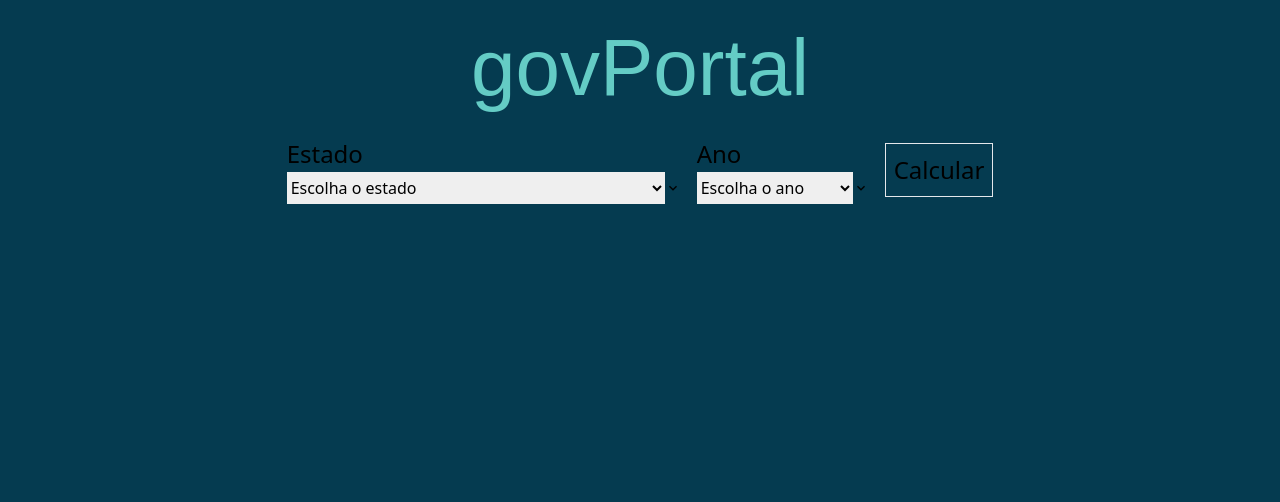
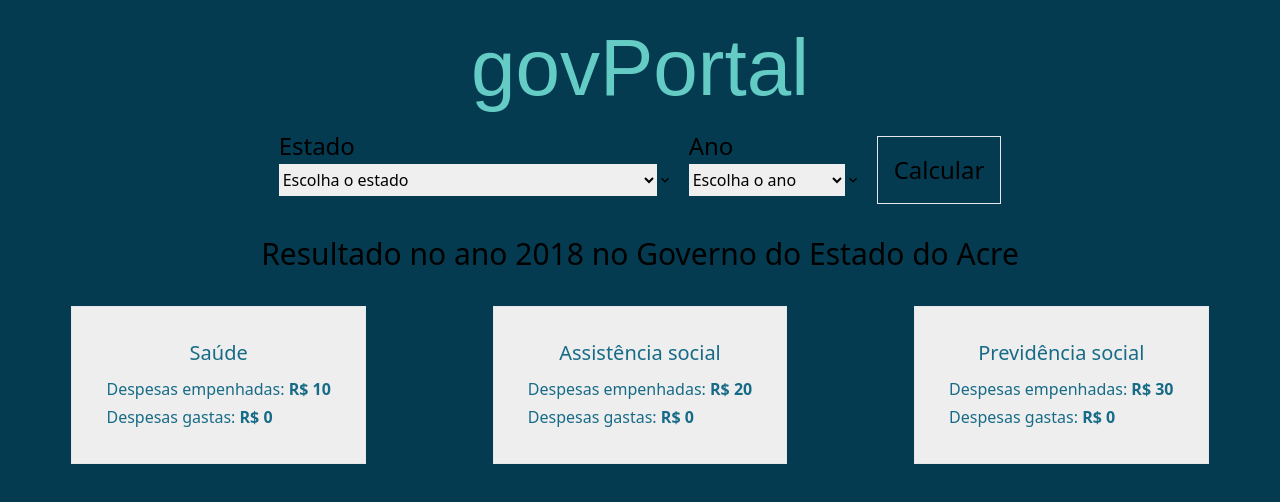
Before and after one commit to brunom764/govPortal, a Next.js app: page / in a window 1280 px wide. Shown: the top 502 px of the page. Built offline with nearby package versions, Linux system fonts and the light colour scheme.

Commit message:
fix: bug in results component

```diff
--- a/src/components/Results/index.tsx
+++ b/src/components/Results/index.tsx
@@ -9,38 +9,37 @@
      ValuesType[] {
         return values.filter((value) => value.state === targetState && value.year === targetYear);
       }
+    const filteredResults:ValuesType[] = filterValues(values, data.state, data.year)
 
-
-    const filteredResults:ValuesType[] = filterValues(values, data.state, data.year)
     return (
         <Box>
         <h1 className="text-center py-8 text-3xl">Resultado no ano {data.year} no {data.state}</h1>
-        <Flex justify="space-around">
-        <Box borderWidth={1} p={32}  backgroundColor="#EEEEEE">
+        <Flex justify="space-around" wrap="wrap">
+        <Box borderWidth={1} p={32} m={2} backgroundColor="#EEEEEE">
             <Text color="#176B87" as="h2" className="text-center pb-2 text-xl">Saúde</Text>
                 <Text as="p" color="#176B87" p={2}>
-                Despesas empenhadas: <b>{filteredResults[0]?.data[0].expanseCommitted || 0}</b>
+                Despesas empenhadas: <b>R$ {filteredResults[0]?.data[0].expanseCommitted || 0}</b>
                 </Text>
                 <Text as="p" color="#176B87" p={2}>
-                Despesas gastas: <b>{filteredResults[0]?.data[1].expensePaied || 0}</b>
+                Despesas gastas: <b>R$ {filteredResults[0]?.data[1].expensePaied || 0}</b>
                 </Text>
             </Box>
-            <Box borderWidth={1} p={32} backgroundColor="#EEEEEE">
+            <Box borderWidth={1} p={32} m={2} backgroundColor="#EEEEEE">
                 <Text color="#176B87" as="h2" className="text-center pb-2 text-xl">Assistência social</Text>
                 <Text as="p" color="#176B87" p={2}>
-                    Despesas empenhadas: <b>{filteredResults[0]?.data[1].expanseCommitted || 0}</b>
+                    Despesas empenhadas: <b>R$ {filteredResults[0]?.data[1].expanseCommitted || 0}</b>
                 </Text>
                 <Text as="p" color="#176B87" p={2}>
-                    Despesas gastas: <b>{filteredResults[0]?.data[1].expensePaied || 0}</b>
+                    Despesas gastas: <b>R$ {filteredResults[0]?.data[1].expensePaied || 0}</b>
                     </Text>
             </Box>
-            <Box borderWidth={1} p={32}  backgroundColor="#EEEEEE">
+            <Box borderWidth={1} p={32} m={2}  backgroundColor="#EEEEEE">
             <Text color="#176B87" as="h2" className="text-center pb-2 text-xl">Previdência social</Text>
                 <Text as="p" color="#176B87" p={2}>
-                Despesas empenhadas: <b>{filteredResults[0]?.data[2].expanseCommitted || 0}</b>
+                Despesas empenhadas: <b>R$ {filteredResults[0]?.data[2].expanseCommitted || 0}</b>
                     </Text>
                 <Text as="p" color="#176B87" p={2}>
-                Despesas gastas: <b>{filteredResults[0]?.data[2].expensePaied || 0}</b>
+                Despesas gastas: <b>R$ {filteredResults[0]?.data[2].expensePaied || 0}</b>
                     </Text>
             </Box>
         </Flex>
--- a/src/components/calculatorForm/index.tsx
+++ b/src/components/calculatorForm/index.tsx
@@ -3,6 +3,7 @@
 import { useForm } from "react-hook-form";
 import schema from "./schema";
 import { States, Years } from "@/utils/enums";
+import Result from "../Results";
 
 export type FormValues = {
     state: States | string;
@@ -10,8 +11,10 @@
   };
 
 
-export default function CalculatorForm({onSubmitSuccessfully}:
-  {onSubmitSuccessfully: (data: FormValues) => void}){
+export default function CalculatorForm({onSubmitSuccessfully, dataInfo, setDataInfo}:
+  {onSubmitSuccessfully: (data: FormValues) => void,
+    dataInfo: FormValues,
+    setDataInfo: (data: FormValues) => void}){
     const {
         register,
         handleSubmit,
@@ -20,7 +23,6 @@
       } = useForm<FormValues>({
         resolver: yupResolver(schema),
       });
-
       async function onSubmit(data: FormValues) {
         try {
           onSubmitSuccessfully(data);
@@ -29,10 +31,10 @@
         }
       }
 
-
     return (
-      <form onSubmit={handleSubmit(onSubmit)} className="flex items-center justify-center">
-          <FormControl isInvalid={!!errors.state} my={8} mx={16}>
+      <>
+        <form onSubmit={handleSubmit(onSubmit)} className="flex justify-center flex-wrap">
+            <FormControl isInvalid={!!errors.state} mb={8} mx={16}>
               <FormLabel fontSize="1.5rem">Estado</FormLabel>
               <Select placeholder="Escolha o estado"  className="text-black" h={32} {...register("state")}>
               {Object.values(States).map((state: States) => (
@@ -44,7 +46,7 @@
               <FormErrorMessage>{errors.state?.message}</FormErrorMessage>
             </FormControl>
 
-          <FormControl isInvalid={!!errors.state} my={8} mx={16}>
+            <FormControl isInvalid={!!errors.state} mb={8} mx={16}>
               <FormLabel fontSize="1.5rem">Ano</FormLabel>
               <Select placeholder="Escolha o ano"  h={32} className="text-black" {...register("year")}>
               {Object.values(Years).map((year: Years) => (
@@ -59,12 +61,14 @@
             <Button
               type="submit"
               borderWidth={1}
-            p={8} my={8} mx={16} fontSize="1.5rem"
+              px={16} py={8} mt={8} mx={16} fontSize="1.5rem"
               isLoading={isSubmitting}
               loadingText="Calculando..."
             >
               Calcular
             </Button>
         </form>
+        <Result data={dataInfo} />
+      </>
     )
 }
--- a/src/pages/index.tsx
+++ b/src/pages/index.tsx
@@ -1,23 +1,26 @@
-
 import Result from '@/components/Results'
 import CalculatorForm, { FormValues} from '@/components/calculatorForm'
+import { States, Years } from '@/utils/enums'
 import { Box, Heading } from '@chakra-ui/react'
 import { useEffect, useState } from 'react'
 
 
 export default function Home() {
-  const [dataInfo, setDataInfo] = useState<FormValues | null>(null)
+  const [dataInfo, setDataInfo] = useState<FormValues>({state: States.AC, year: Years.Dezoito})
   const onSubmitSuccessfully = (data: FormValues) => {
     setDataInfo(data);
   }
+
+  useEffect (() => {
+    console.log(dataInfo)
+  }, [dataInfo])
 
   return (
     <Box minH="100vh" backgroundColor="#053B50" p={8}>
       <Heading fontSize="5rem" color="#64CCC5" className='text-center' fontFamily="sans-serif">
         govPortal
       </Heading>
-      <CalculatorForm onSubmitSuccessfully={onSubmitSuccessfully} />
-      {dataInfo && <Result data={dataInfo} />}
+      <CalculatorForm onSubmitSuccessfully={onSubmitSuccessfully} dataInfo={dataInfo} setDataInfo={setDataInfo} />
     </Box>
   )
 }
```
Lines whose indentation alone changed are shown as unchanged.
